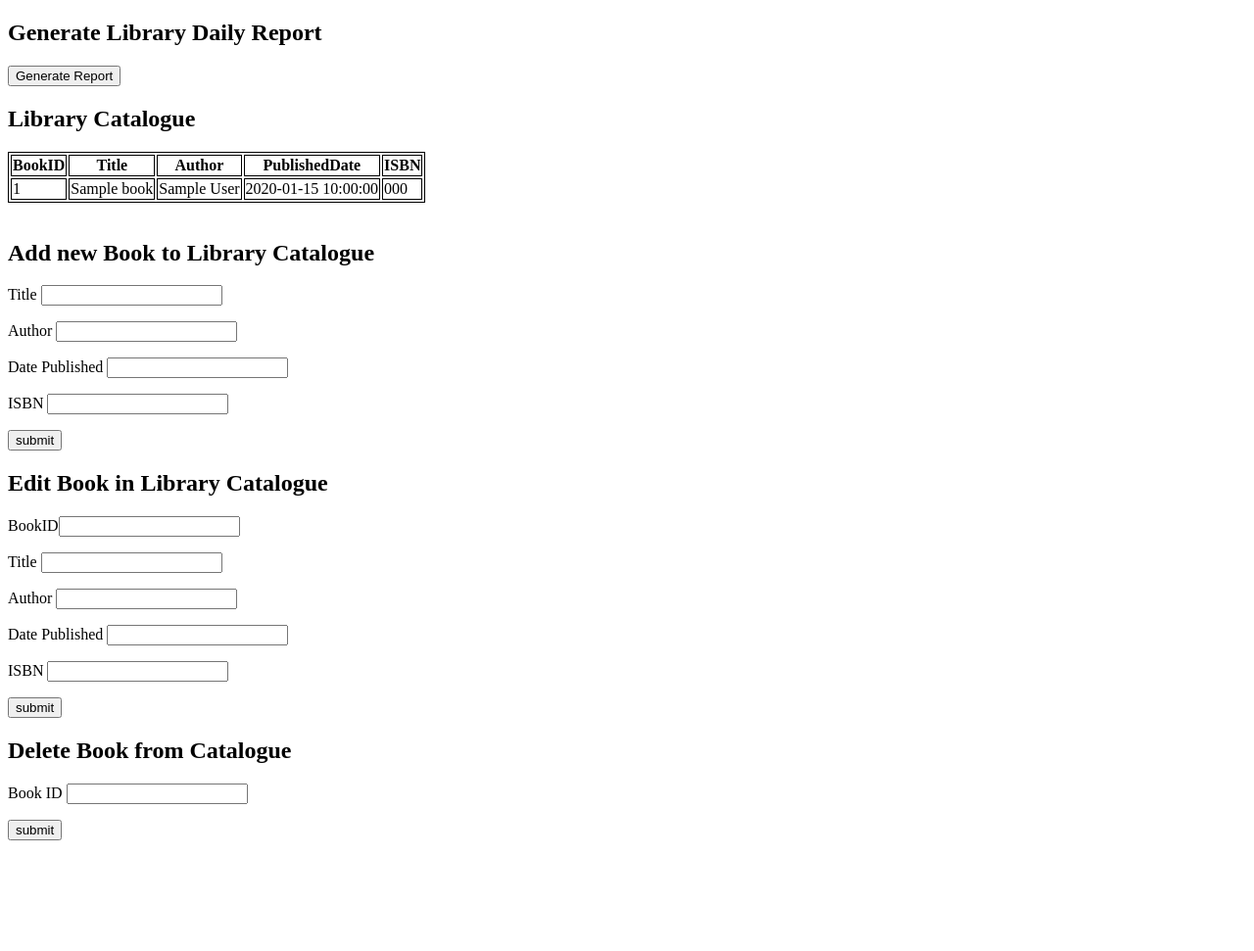
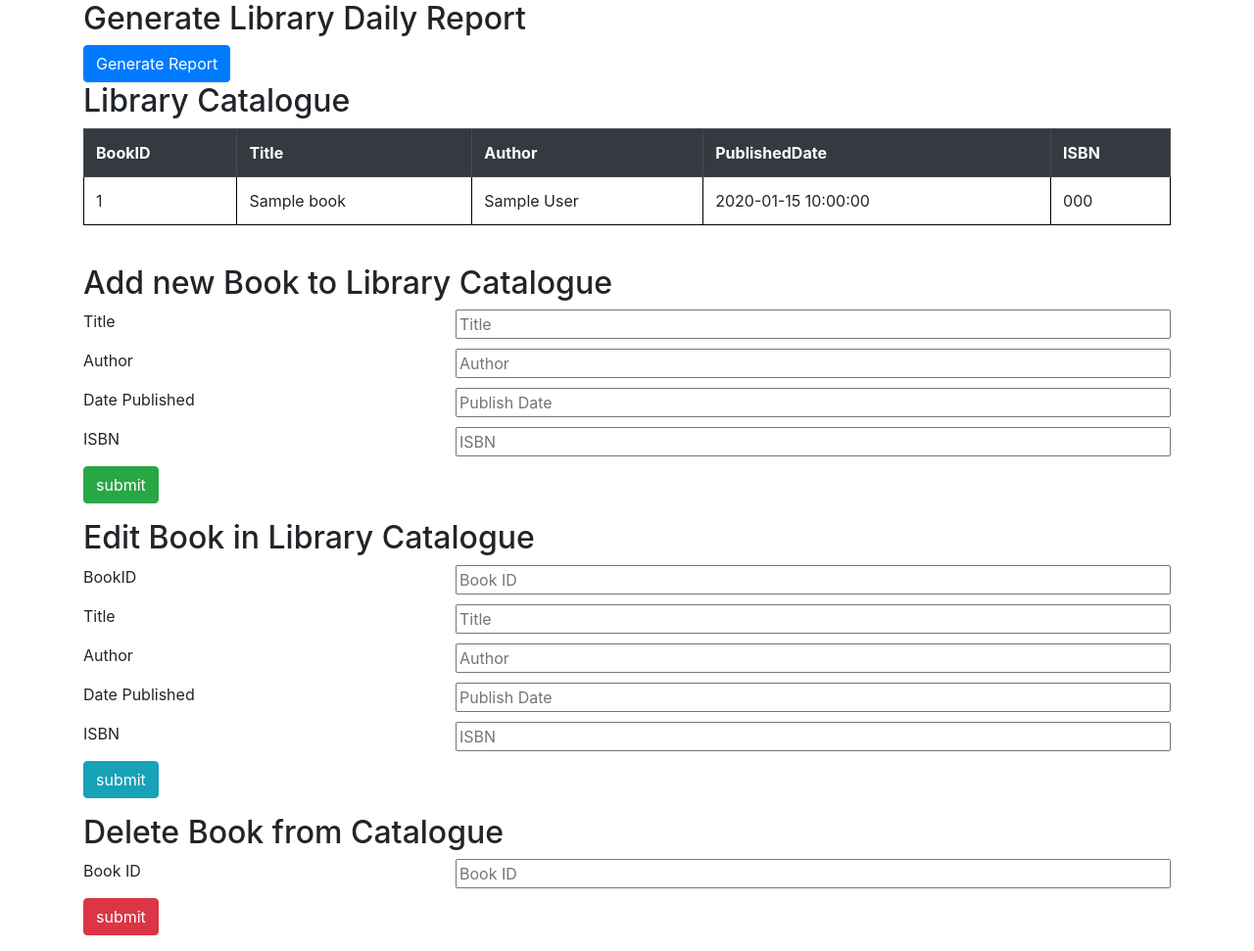
Before and after one commit to ijkeleher/library-pi2, a Flask app: template master-pi/templates/index.html in a window 1280 px wide. Shown: the whole page at 98% size. Before the commit the page ends 858 px from the top, so only its background shows below. Run offline with Flask 2, Linux system fonts and the light colour scheme; the template is opened without the code that fills it: values that come from a table or form of the project are taken from there, others are empty; tables that the repository leaves empty hold one stand-in row (values such as "Sample post"); parts of the project's set-up code (start-up, migrations or seed data) failed here and were passed over; some libraries are stand-ins or nearby versions.

Commit message:
add css feature

```diff
--- a/master-pi/templates/index.html
+++ b/master-pi/templates/index.html
@@ -5,15 +5,17 @@
                 table, th, td {
                   border: 1px solid black;
                 }
-                </style>
+        </style>
+        <link rel="stylesheet" href="https://stackpath.bootstrapcdn.com/bootstrap/4.3.1/css/bootstrap.min.css" integrity="sha384-ggOyR0iXCbMQv3Xipma34MD+dH/1fQ784/j6cY/iJTQUOhcWr7x9JvoRxT2MZw1T" crossorigin="anonymous">
     </head>
-    <body>
+    <body class="container">
         <h2>Generate Library Daily Report</h2>
-        <button onclick="window.location.href = 'https://datastudio.google.com/open/1wVlGLrE9p_EcmUeWL4N2NV8Mp5U6nyj0';">Generate Report</button>
+        <button class="btn btn-primary"
+        onclick="window.location.href = 'https://datastudio.google.com/open/1wVlGLrE9p_EcmUeWL4N2NV8Mp5U6nyj0';">Generate Report</button>
 
         <h2>Library Catalogue</h2>
-        <table>
-            <tr>
+        <table class="table table-striped">
+            <tr class="thead-dark">
                 <th>BookID</th>
                 <th>Title</th>
                 <th>Author</th>
@@ -35,27 +37,97 @@
 
         <h2>Add new Book to Library Catalogue</h2>
       <form action = "http://localhost:5000/addbookform" method = "POST">
-         <p>Title <input type = "text" name = "title" /></p>
-         <p>Author <input type = "text" name = "author" /></p>
-         <p>Date Published <input type = "text" name = "publisheddate" /></p>
-         <p>ISBN <input type ="text" name = "isbn" /></p>
-         <p><input type = "submit" value = "submit" /></p>
+        <div class="row">
+            <div class="col-sm">
+                <p>Title</p>
+            </div>
+            <div class="col-sm-8">
+                <input class="input-group" type = "text" name = "title" required placeholder="Title"/>
+            </div>
+        </div>
+        <div class="row">
+            <div class="col-sm">
+                <p>Author</p>
+            </div>
+            <div class="col-sm-8">
+                <input class="input-group" type="text" name="author" required placeholder="Author" />
+            </div>
+        </div>
+        <div class="row">
+            <div class="col-sm">
+                <p>Date Published</p>
+            </div>
+            <div class="col-sm-8">
+                <input class="input-group" type="text" name="publisheddate" required placeholder="Publish Date"/>
+            </div>
+         </div>
+         <div class="row">
+             <div class="col-sm">
+                 <p>ISBN</p>
+             </div>
+             <div class="col-sm-8">
+                <input class="input-group" type="text" name="isbn" required placeholder="ISBN" />
+             </div>
+         </div>
+         <p><input class="btn btn-success" type = "submit" value = "submit" /></p>
       </form>
 
       <h2>Edit Book in Library Catalogue</h2>
       <form action = "http://localhost:5000/editbookform" method = "POST">
-         <p>BookID<input type = "text" name = "bookid" /></p>
-         <p>Title <input type = "text" name = "title" /></p>
-         <p>Author <input type = "text" name = "author" /></p>
-         <p>Date Published <input type = "text" name = "publisheddate" /></p>
-         <p>ISBN <input type ="text" name = "isbn" /></p>
-         <p><input type = "submit" value = "submit" /></p>
+        <div class="row">
+            <div class="col-sm">
+                <p>BookID</p>
+            </div>
+            <div class="col-sm-8">
+                <input class="input-group" type="text" name="bookid" required placeholder="Book ID"/>
+            </div>
+        </div>
+         <div class="row">
+             <div class="col-sm">
+                 <p>Title</p>
+             </div>
+             <div class="col-sm-8">
+                 <input class="input-group" type="text" name="title" required placeholder="Title"/>
+             </div>
+        </div>
+         <div class="row">
+             <div class="col-sm">
+                 <p>Author</p>
+             </div>
+             <div class="col-sm-8">
+                 <input class="input-group" typx="text" name="author" required placeholder="Author"/>
+             </div>
+        </div>
+         <div class="row">
+             <div class="col-sm">
+                 <p>Date Published</p>
+             </div>
+             <div class="col-sm-8">
+                 <input class="input-group" type="text" name="publisheddate" required placeholder="Publish Date"/>
+             </div>
+        </div>
+         <div class="row">
+             <div class="col-sm">
+                 <p>ISBN</p>
+             </div>
+             <div class="col-sm-8">
+                 <input class="input-group" type="text" name="isbn" required placeholder="ISBN"/>
+             </div>
+        </div>
+         <p><input class="btn btn-info" type = "submit" value = "submit" /></p>
       </form>
 
       <h2>Delete Book from Catalogue</h2>
       <form action = "http://localhost:5000/deletebookform" method = "POST">
-         <p>Book ID <input type = "text" name = "bookid" /></p>
-         <p><input type = "submit" value = "submit" /></p>
+        <div class="row">
+            <div class="col-sm">
+                <p>Book ID</p>
+            </div>
+            <div class="col-sm-8">
+                <input class="input-group" type="text" name="bookid" required placeholder="Book ID"/>
+            </div>
+        </div>
+         <p><input class="btn btn-danger" type = "submit" value = "submit" /></p>
       </form>
 
 
```
